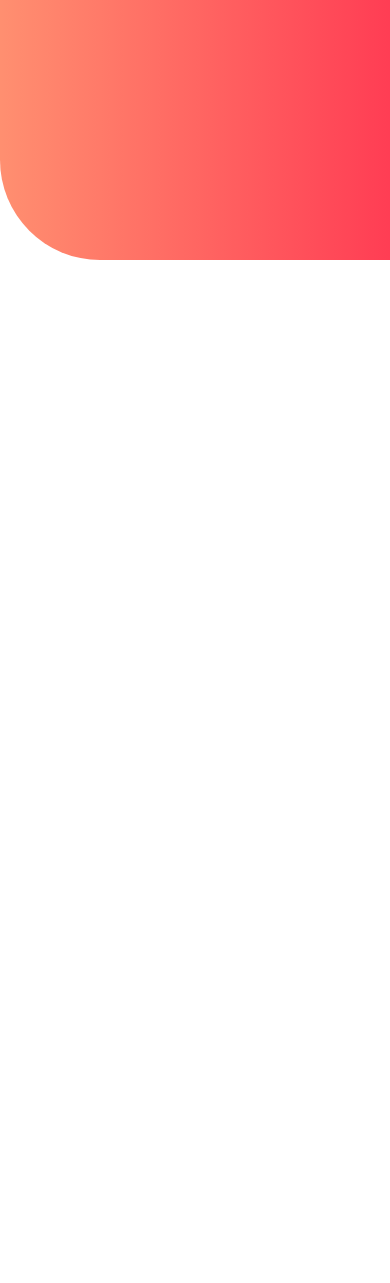
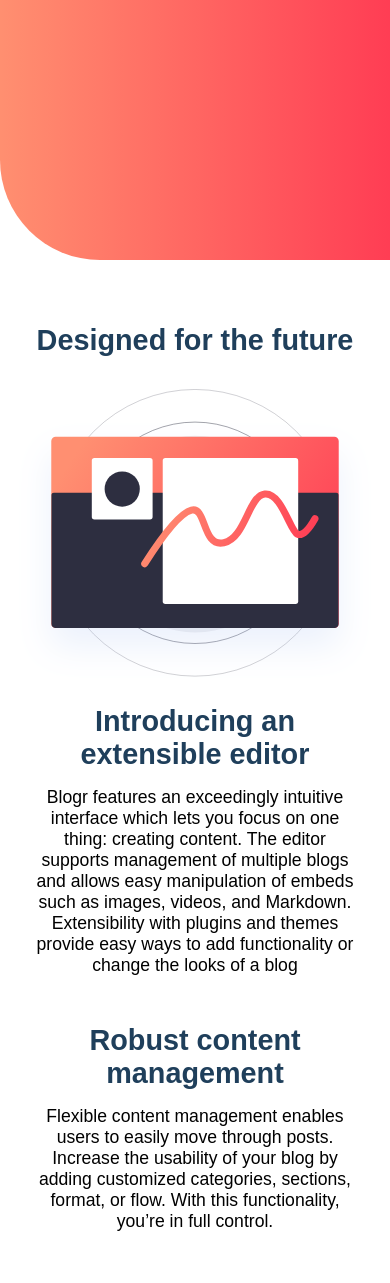
Before and after one commit to mussa1996/Blog-landing-page, a plain HTML site: page index.html in a window 390 px wide. Shown: the part 584-1867 px from the top of the page. Before the commit the page ends 844 px from the top, so only its background shows below. Drawn offline with Linux system fonts and the light colour scheme.

Commit message:
Added the second section on my page

```diff
--- a/css/style.css
+++ b/css/style.css
@@ -214,7 +214,63 @@
 .mobilenav{
     display: none;
 }
+.description{
+    width: 100%;
+    min-height: 100vh;
+    position: relative;
+    padding: 10rem 0 3rem 10rem;
+    background: #fff
+    z-index: 2;
+}
 
+.description h2{
+    font-size: 2.5rem;
+    color: hsl(208, 49%, 24%);
+    text-align: center;
+    margin-bottom: -4rem;
+    font-family: 'Overpass', sans-serif;
+    font-weight: 700;
+}
+
+.description .description-content{
+    width: 100%;
+    display: flex;
+    align-items: center;
+    position: relative;
+}
+
+.description .description-content .description-content-leftcolumn{
+    flex-basis: 50%;
+}
+
+.description .description-content .description-content-leftcolumn h3{
+    font-size: 1.8rem;
+    color: hsl(208, 49%, 24%);
+    margin-bottom: 2.5rem;
+    font-family: 'Overpass', sans-serif;
+    font-weight: 700;
+}
+
+.description .description-content .description-content-leftcolumn p{
+    font-size: 1.2rem;
+    margin-bottom: 3rem;
+    font-family: 'Overpass', sans-serif;
+    font-weight: 300;
+}
+
+.description .description-content .description-content-rightcolumn{
+    position: relative;
+    flex-basis: 50%;
+}
+
+.description .description-content .description-content-rightcolumn .desktop-editor{
+    width: 150%;
+    position: relative;
+}
+
+.description .description-content .description-content-rightcolumn .mobile-editor{
+    display: none;
+}
 @media (max-width: 991px){
     .header{
         height: 100vh;
@@ -374,4 +430,51 @@
     .mobilenav ul .signup a:hover{
         background: linear-gradient(90deg, hsl(353, 100%, 62%), hsl(13, 100%, 72%));
     }
+    .description{
+        padding: 4rem 2rem 8rem;
+    }
+
+    .description h2{
+        font-size: 1.8rem;
+        margin-bottom: 2rem;
+    }
+
+    .description .description-content{
+        flex-wrap: wrap;
+    }
+
+    .description .description-content .description-content-rightcolumn {
+        position: relative;
+        flex-basis: 100%;
+        order: 1;
+        display: flex;
+        align-items: center;
+        justify-content: center;
+    }
+
+    .description .description-content .description-content-rightcolumn .desktop-editor{
+        display: none;
+    }
+
+    .description .description-content .description-content-rightcolumn .mobile-editor{
+        display: block;
+        width: 110%;
+        margin-bottom: 1.5rem;
+    }
+
+    .description .description-content .description-content-leftcolumn {
+        flex-basis: 100%;
+        order: 2;
+        text-align: center;
+        margin-bottom: 3rem;
+    }
+
+    .description .description-content .description-content-leftcolumn h3{
+        margin-bottom: 1rem;
+    }
+
+    .description .description-content .description-content-leftcolumn p{
+        font-size: 1.1rem;
+        margin-bottom: 3rem;
+    }
 }
--- a/index.html
+++ b/index.html
@@ -5,17 +5,17 @@
     <meta http-equiv="X-UA-Compatible" content="IE=edge">
     <meta name="viewport" content="width=device-width, initial-scale=1.0">
     <title>Bloger Landing Page</title>
-    <link rel="stylesheet" href="/css/style.css">
+    <link rel="stylesheet" href="../Blog-landing-page/css/style.css">
 
 </head>
 <body>
     <section class="header">
 
         <div class="navigation">
-          <a href="#"><img src="/image/logo.svg" alt="Blogr logo"></a>
+          <a href="#"><img src="../Blog-landing-page/image/logo.svg" alt="Blogr logo"></a>
           <ul class="site-nav">
 
-            <li><a href="#">Product</a><img src="/image/icon-arrow-light.svg" alt="dropdown arrow">
+            <li><a href="#">Product</a><img src="../Blog-landing-page/image/icon-arrow-light.svg" alt="dropdown arrow">
               <div class="dropdown-menu">
                 <ul>
                   <li><a href="#">Overview</a></li>
@@ -27,7 +27,7 @@
               </div>
             </li>
 
-            <li><a href="#">Company</a><img src="/image/icon-arrow-light.svg" alt="dropdown arrow">
+            <li><a href="#">Company</a><img src="../Blog-landing-page/image/icon-arrow-light.svg" alt="dropdown arrow">
               <div class="dropdown-menu">
                 <ul>
                   <li><a href="#">About</a></li>
@@ -38,7 +38,7 @@
               </div>
             </li>
 
-            <li><a href="#">Connect</a><img src="/image/icon-arrow-light.svg" alt="dropdown arrow">
+            <li><a href="#">Connect</a><img src="../Blog-landing-page/image/icon-arrow-light.svg" alt="dropdown arrow">
               <div class="dropdown-menu">
                 <ul>
                   <li><a href="#">Contact</a></li>
@@ -53,7 +53,7 @@
             <li><a href="#" class="login">Login</a></li>
             <li><a href="#" class="signup">Sign Up</a></li>
           </ul>
-          <img src="/image/icon-hamburger.svg" alt="hamburger" id="mobilemenu">
+          <img src="../Blog-landing-page/image/icon-hamburger.svg" alt="hamburger" id="mobilemenu">
         </div>
 
         <div class="header-content">
@@ -72,7 +72,7 @@
       <li class="connect">
         <div class="connect-text">
           <a href="#">Product</a>
-          <img src="/image/icon-arrow-dark.svg" alt="dropdown arrow">
+          <img src="../Blog-landing-page/image/icon-arrow-dark.svg" alt="dropdown arrow">
         </div>
         <div class="dropdown-menu-mobile">
           <ul>
@@ -88,7 +88,7 @@
       <li class="connect">
         <div class="connect-text">
           <a href="#">Company</a>
-          <img src="/image/icon-arrow-dark.svg" alt="dropdown arrow">
+          <img src="../Blog-landing-page/image/icon-arrow-dark.svg" alt="dropdown arrow">
         </div>
         <div class="dropdown-menu-mobile">
           <ul>
@@ -103,7 +103,7 @@
       <li class="connect">
         <div class="connect-text">
           <a href="#">Connect</a>
-          <img src="/image/icon-arrow-dark.svg" alt="dropdown arrow">
+          <img src="../Blog-landing-page/image/icon-arrow-dark.svg" alt="dropdown arrow">
         </div>
         <div class="dropdown-menu-mobile">
           <ul>
@@ -119,7 +119,28 @@
       <li class="signup"><a href="#">Sign Up</a></li>
     </ul>
   </section>
-      <script src="/javascript/index.js">
+  <section class="description">
+    <h2>Designed for the future</h2>
+    <div class="description-content">
+      <div class="description-content-leftcolumn">
+        <h3>Introducing an extensible editor</h3>
+        <p>Blogr features an exceedingly intuitive interface which lets you focus on one thing: creating content.
+          The editor supports management of multiple blogs and allows easy manipulation of embeds such as images,
+          videos, and Markdown. Extensibility with plugins and themes provide easy ways to add functionality or
+          change the looks of a blog
+        </p>
+        <h3>Robust content management</h3>
+        <p>Flexible content management enables users to easily move through posts. Increase the usability of your blog
+          by adding customized categories, sections, format, or flow. With this functionality, you’re in full control.
+        </p>
+      </div>
+      <div class="description-content-rightcolumn">
+        <img src="../Blog-landing-page/image/illustration-editor-desktop.svg" alt="editor illustration" class="desktop-editor">
+        <img src="../Blog-landing-page/image/illustration-editor-mobile.svg" alt="editor illustration" class="mobile-editor">
+      </div>
+    </div>
+  </section>
+      <script src="../Blog-landing-page/javascript/index.js">
 
       </script>
 
```
